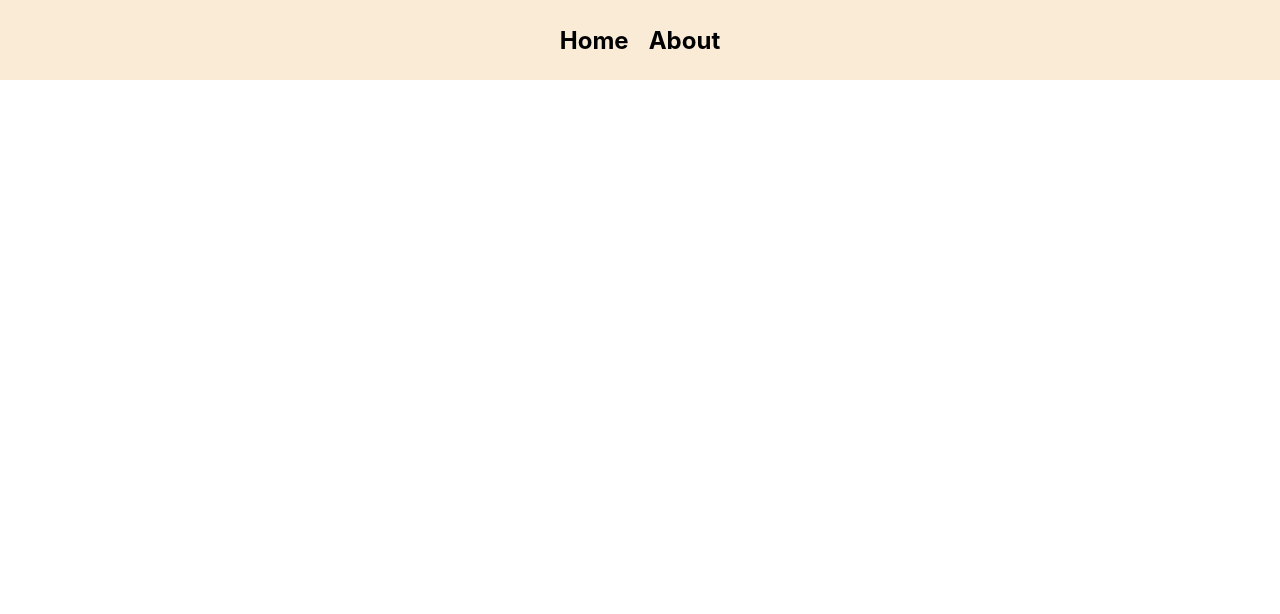
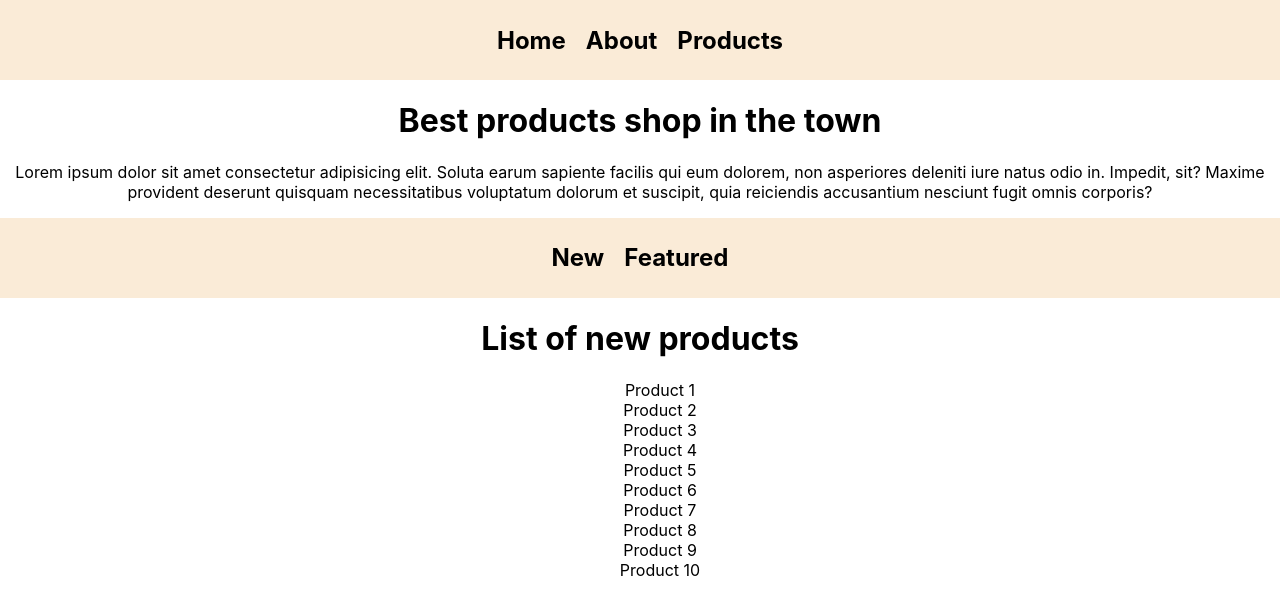
Before and after one commit to abdur-rehman-ali/React-router-dom, a React (Create React App) app: page /products/new in a window 1280 px wide. Before the commit this address had no page. Shown: the top 614 px of the page. Built offline with nearby package versions, Linux system fonts and the light colour scheme.

Commit message:
nested routeds

```diff
--- a/src/App.css
+++ b/src/App.css
@@ -28,6 +28,10 @@
   color: #61dafb;
 }
 
+ul{
+  list-style-type: none;
+}
+
 @keyframes App-logo-spin {
   from {
     transform: rotate(0deg);
--- /dev/null
+++ b/src/components/Products/FeaturedProducts.js
@@ -0,0 +1,19 @@
+import React from 'react'
+
+export const FeaturedProducts = () => {
+  return (
+    <div>
+      <h1>List of featured products</h1>
+      <h4>Featured product 1 </h4>
+      <h4>Featured product 2 </h4>
+      <h4>Featured product 3 </h4>
+      <h4>Featured product 4 </h4>
+      <h4>Featured product 5 </h4>
+      <h4>Featured product 6 </h4>
+      <h4>Featured product 7 </h4>
+      <h4>Featured product 8 </h4>
+      <h4>Featured product 9 </h4>
+      <h4>Featured product 10 </h4>
+    </div>
+  )
+}
--- /dev/null
+++ b/src/components/Products/NewProducts.js
@@ -0,0 +1,21 @@
+import React from 'react'
+
+export const NewProducts = () => {
+  return (
+    <div>
+      <h1>List of new products</h1>
+      <ul>
+        <li>Product 1</li>
+        <li>Product 2</li>
+        <li>Product 3</li>
+        <li>Product 4</li>
+        <li>Product 5</li>
+        <li>Product 6</li>
+        <li>Product 7</li>
+        <li>Product 8</li>
+        <li>Product 9</li>
+        <li>Product 10</li>
+      </ul>
+    </div>
+  )
+}
--- /dev/null
+++ b/src/components/Products/Products.js
@@ -0,0 +1,18 @@
+import React from 'react'
+import { Outlet, Link } from 'react-router-dom'
+
+export const Products = () => {
+  return (
+    <>
+      <div>
+        <h1>Best products shop in the town</h1>
+        <p>Lorem ipsum dolor sit amet consectetur adipisicing elit. Soluta earum sapiente facilis qui eum dolorem, non asperiores deleniti iure natus odio in. Impedit, sit? Maxime provident deserunt quisquam necessitatibus voluptatum dolorum et suscipit, quia reiciendis accusantium nesciunt fugit omnis corporis?</p>
+      </div>
+      <nav>
+        <Link to='new'> New</Link>
+        <Link to='featured'>Featured</Link>
+      </nav>
+      <Outlet />
+    </>
+  )
+}
--- a/src/shared/AppRoutes.js
+++ b/src/shared/AppRoutes.js
@@ -1,5 +1,8 @@
 import React from 'react'
 import { Routes, Route } from 'react-router-dom'
+import { FeaturedProducts } from '../components/Products/FeaturedProducts'
+import { NewProducts } from '../components/Products/NewProducts'
+import { Products } from '../components/Products/Products'
 import { About } from '../components/shared/About'
 import { Home } from '../components/shared/Home'
 
@@ -7,8 +10,12 @@ import { Home } from '../components/shared/Home'
 export const AppRoutes = () => {
   return (
     <Routes>
-      <Route path='/' element={<Home/>}/>
-      <Route path='/about' element={<About/>}/>
+      <Route path='/' element={<Home />} />
+      <Route path='about' element={<About />} />
+      <Route path='products' element={<Products />}>
+        <Route path='new' element={<NewProducts />} />
+        <Route path='featured' element={<FeaturedProducts />} />
+      </Route>
     </Routes>
   )
 }
--- a/src/shared/Navigation.js
+++ b/src/shared/Navigation.js
@@ -8,7 +8,8 @@ export const Navigation = () => {
     <>
     <nav>
       <Link to='/'>Home</Link>
-      <Link to='/about'>About</Link>
+      <Link to='about'>About</Link>
+      <Link to='products'>Products</Link>
     </nav>
     <AppRoutes/>
     </>
```
